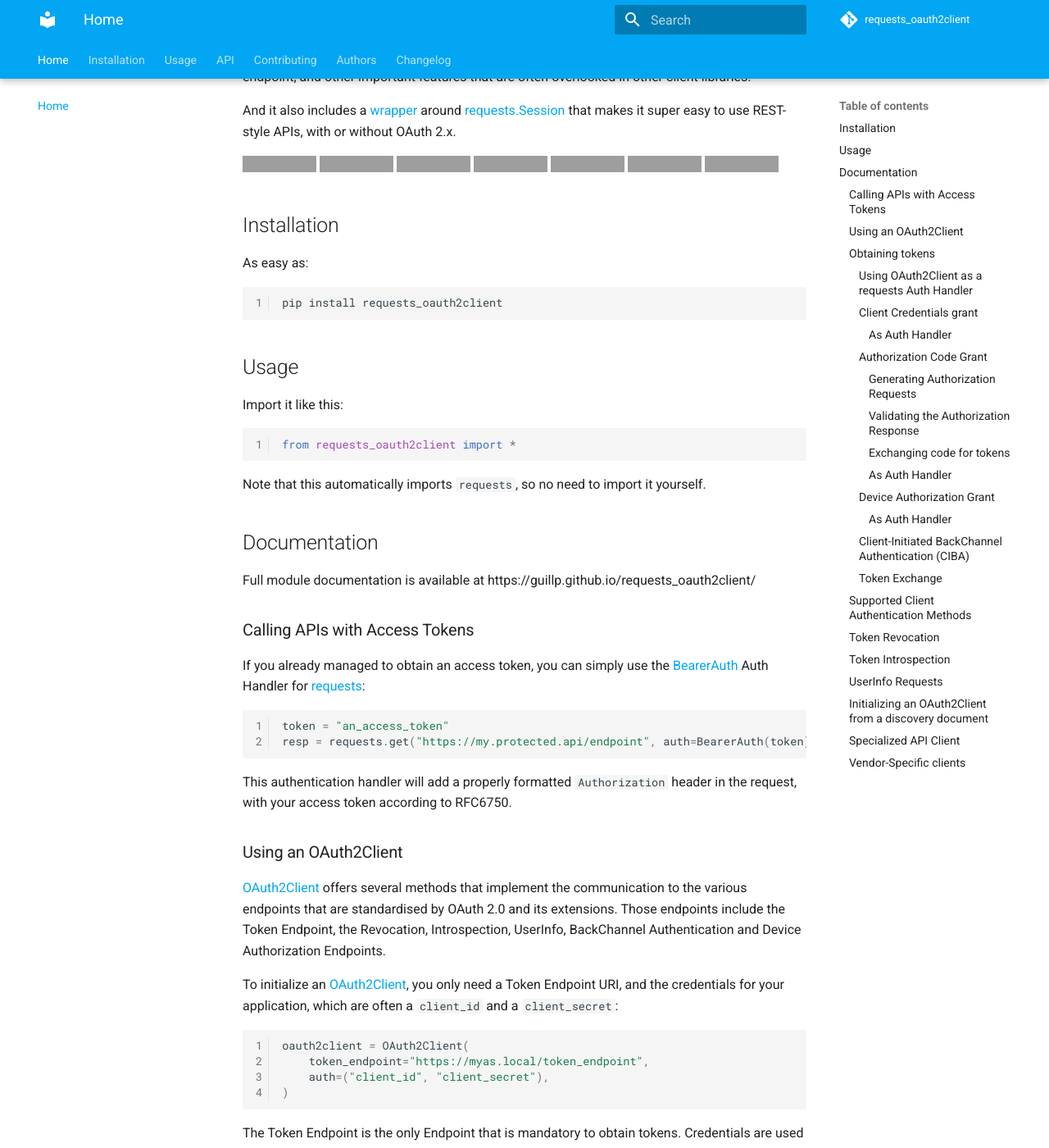
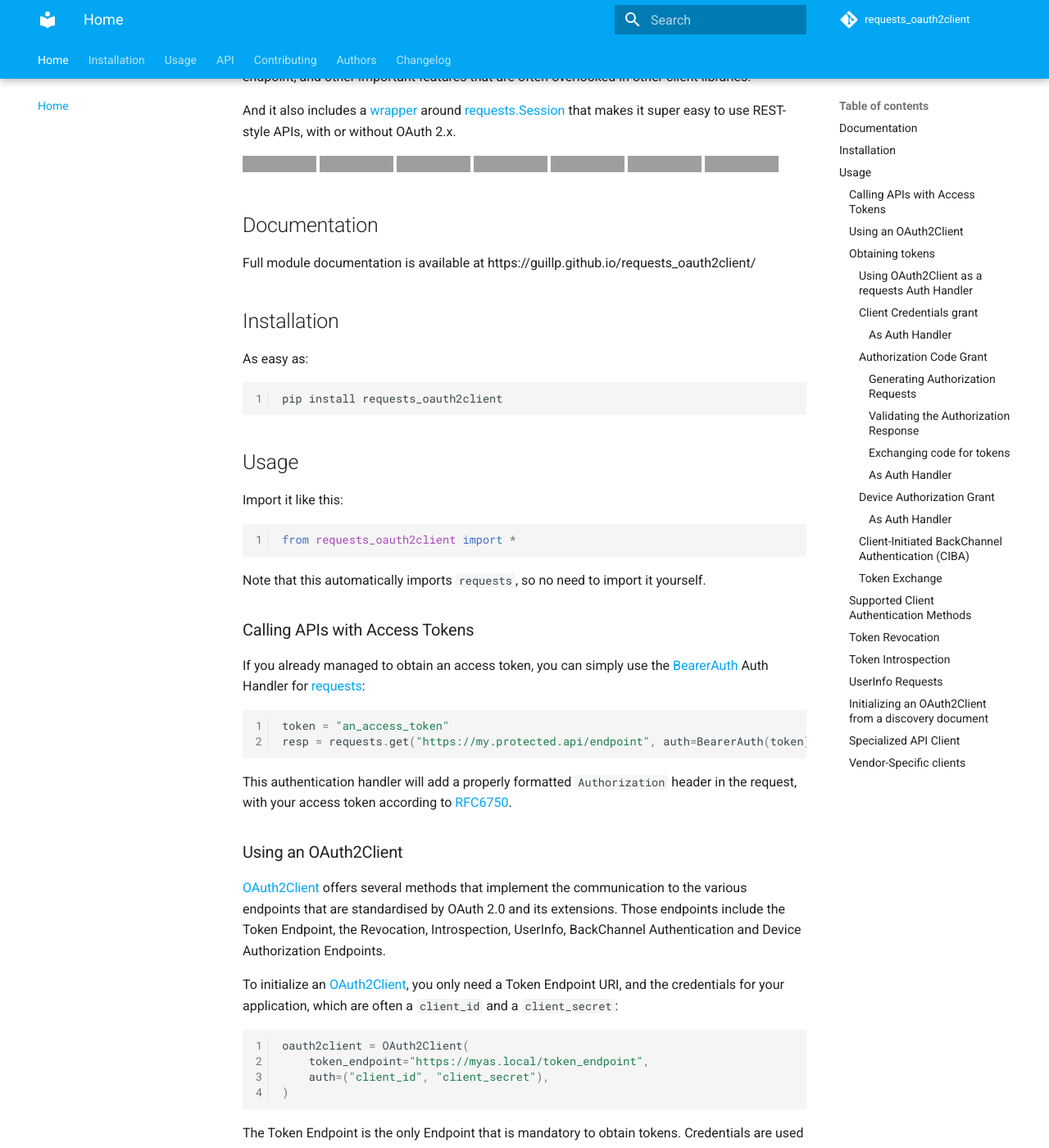
Before and after one commit to guillp/requests_oauth2client, an MkDocs documentation site: the page built from docs/index.md, in a window 1280 px wide and 1400 px high, scrolled down 358 px, cut to the strip 0-1400 px from the top of the window. Shown: the whole strip at 82% size. Built offline with MkDocs 1.6.1 and Material for MkDocs 9.7.7, drawn with Linux system fonts in a browser that asks for light colours; comment, search, counter and statistics services are not loaded; some of the changed lines change nothing that is shown; some of the changed text lies outside the part shown; grey boxes are pictures that could not be loaded.

Commit message:
doc improvements

````diff
--- a/README.md
+++ b/README.md
@@ -29,6 +29,10 @@
 [![GitHub commits](https://badgen.net/github/commits/guillp/requests_oauth2client)](https://github.com/guillp/requests_oauth2client/commit/)
 [![GitHub latest commit](https://badgen.net/github/last-commit/guillp/requests_oauth2client)](https://github.com/guillp/requests_oauth2client/commit/)
 
+# Documentation
+
+Full module documentation is available at https://guillp.github.io/requests_oauth2client/
+
 # Installation
 
 As easy as:
@@ -47,9 +51,6 @@
 
 Note that this automatically imports `requests`, so no need to import it yourself.
 
-# Documentation
-Full module documentation is available at https://guillp.github.io/requests_oauth2client/
-
 ## Calling APIs with Access Tokens
 
 If you already managed to obtain an access token, you can simply use the [BearerAuth] Auth Handler for [requests]:
@@ -60,7 +61,7 @@
 ```
 
 This authentication handler will add a properly formatted `Authorization` header in the request, with your access token
-according to RFC6750.
+according to [RFC6750](https://datatracker.ietf.org/doc/html/rfc6750#section-2.1).
 
 ## Using an OAuth2Client
 
@@ -82,7 +83,8 @@
 client everytime it sends a request to its Authorization Server. Usually, those are a static Client ID and Secret, which
 are the direct equivalent of a username and a password, but meant for an application instead of for a human user. The
 default authentication method used by OAuth2Client is *Client Secret Post*, but other standardised methods such as
-*Client Secret Basic*, *Client Secret JWT* or *Private Key JWT* are supported as well. See below.
+*Client Secret Basic*, *Client Secret JWT* or *Private Key JWT* are supported as well. See
+[more about client authentication methods below](#supported-client-authentication-methods).
 
 ## Obtaining tokens
 
--- a/mkdocs.yml
+++ b/mkdocs.yml
@@ -2,7 +2,7 @@
 # site_url: http://www.jieyu.ai
 repo_url: https://github.com/guillp/requests_oauth2client
 repo_name: requests_oauth2client
-strict: true
+strict: false
 nav:
   - Home: index.md
   - Installation: installation.md
````
Also changed, not shown: 1 other file.
